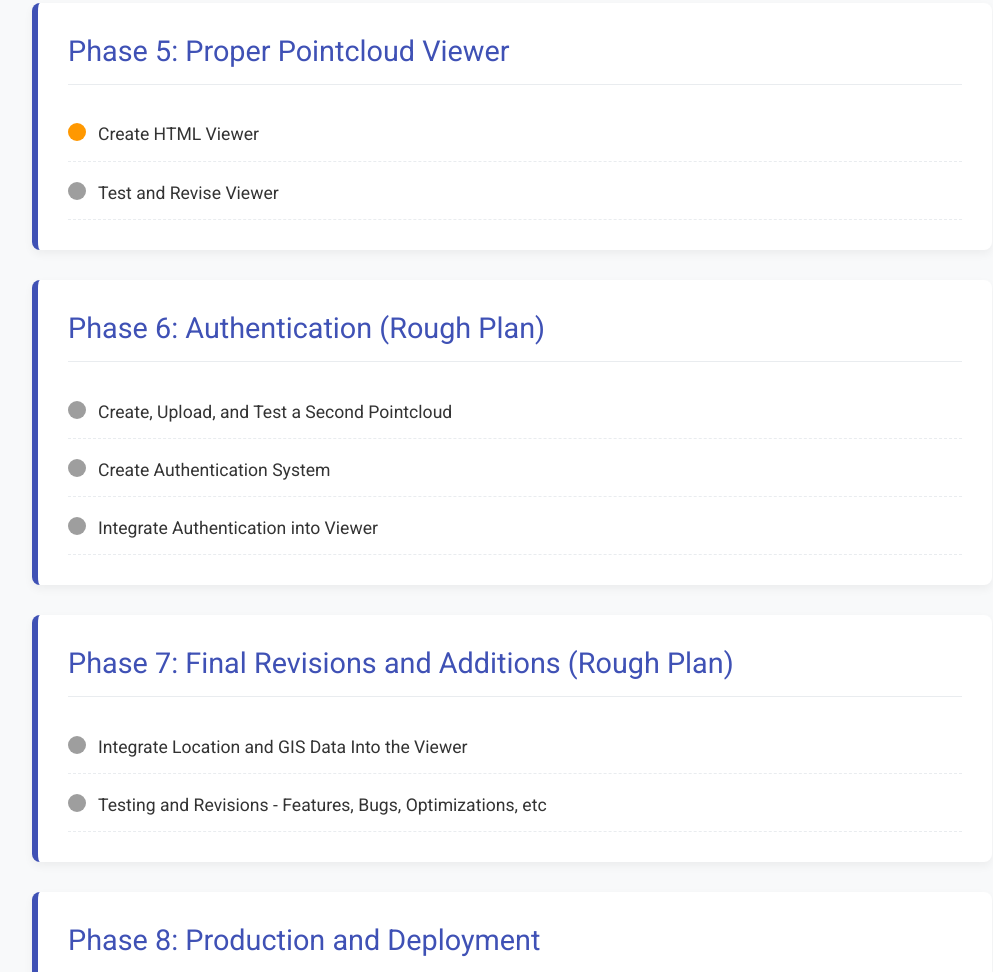
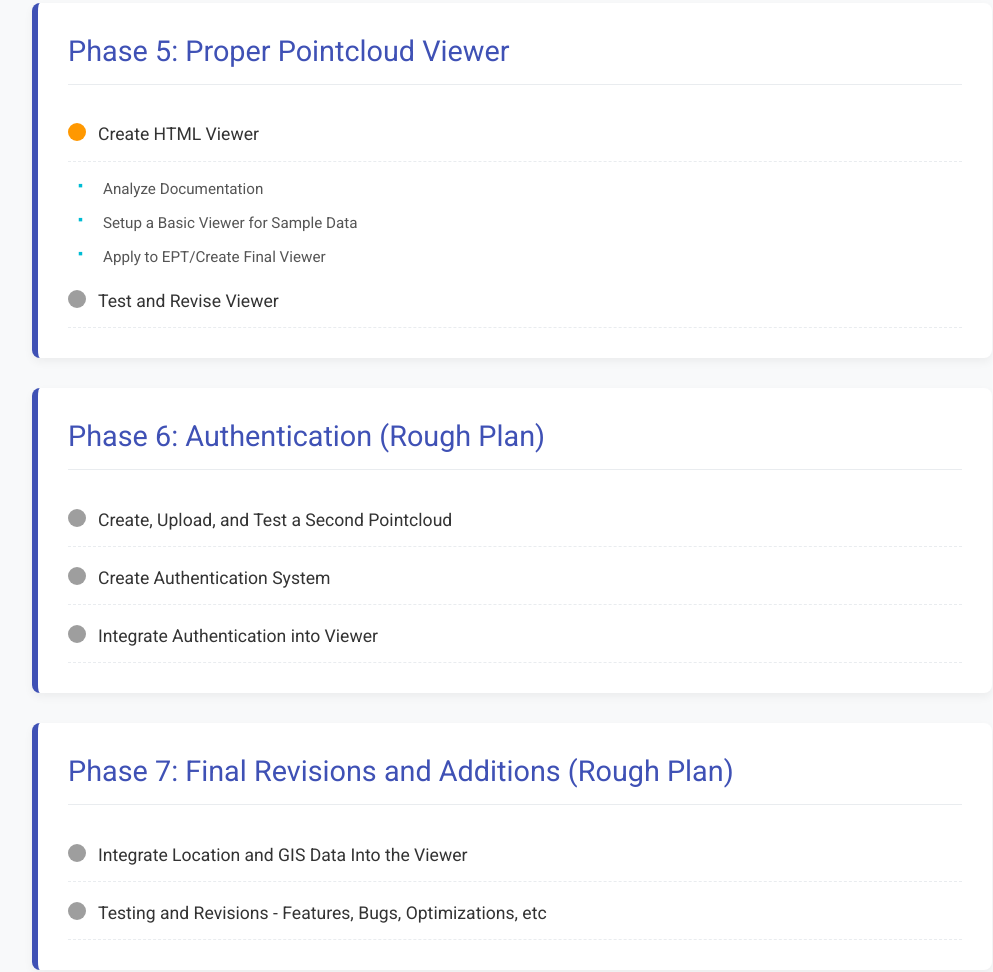
Before and after one commit to Josh-Mak/Pointcloud-Display-Portal-PIM, a plain HTML site: page index.html in a window 1280 px wide. Shown: the part 2087-3059 px from the top of the page, without its empty margins (128-1121 px from the left). Drawn offline with Linux system fonts and the light colour scheme.

Commit message:
P5 Viewer Plan Update

```diff
--- a/index.html
+++ b/index.html
@@ -253,6 +253,11 @@
             <h2>Phase 5: Proper Pointcloud Viewer</h2>
             <ul class="checklist">
                 <li class="in-progress">Create HTML Viewer</li>
+                    <ul>
+                        <li class="in-progress-sub">Analyze Documentation</li>
+                        <li class="pending-sub">Setup a Basic Viewer for Sample Data</li>
+                        <li class="pending-sub">Apply to EPT/Create Final Viewer</li>
+                    </ul>
                 <li class="pending">Test and Revise Viewer</li>
             </ul>
         </div>
```
